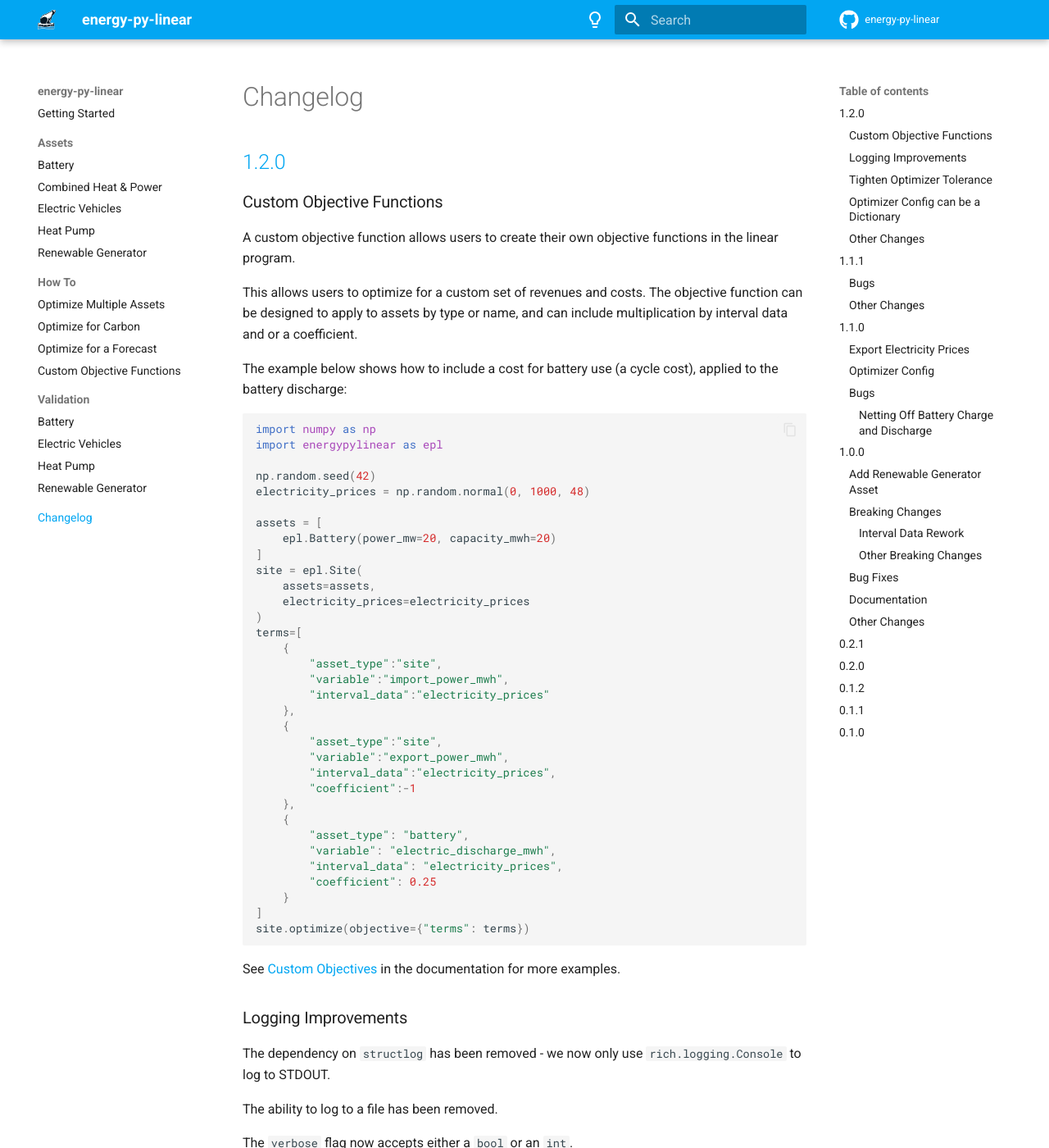
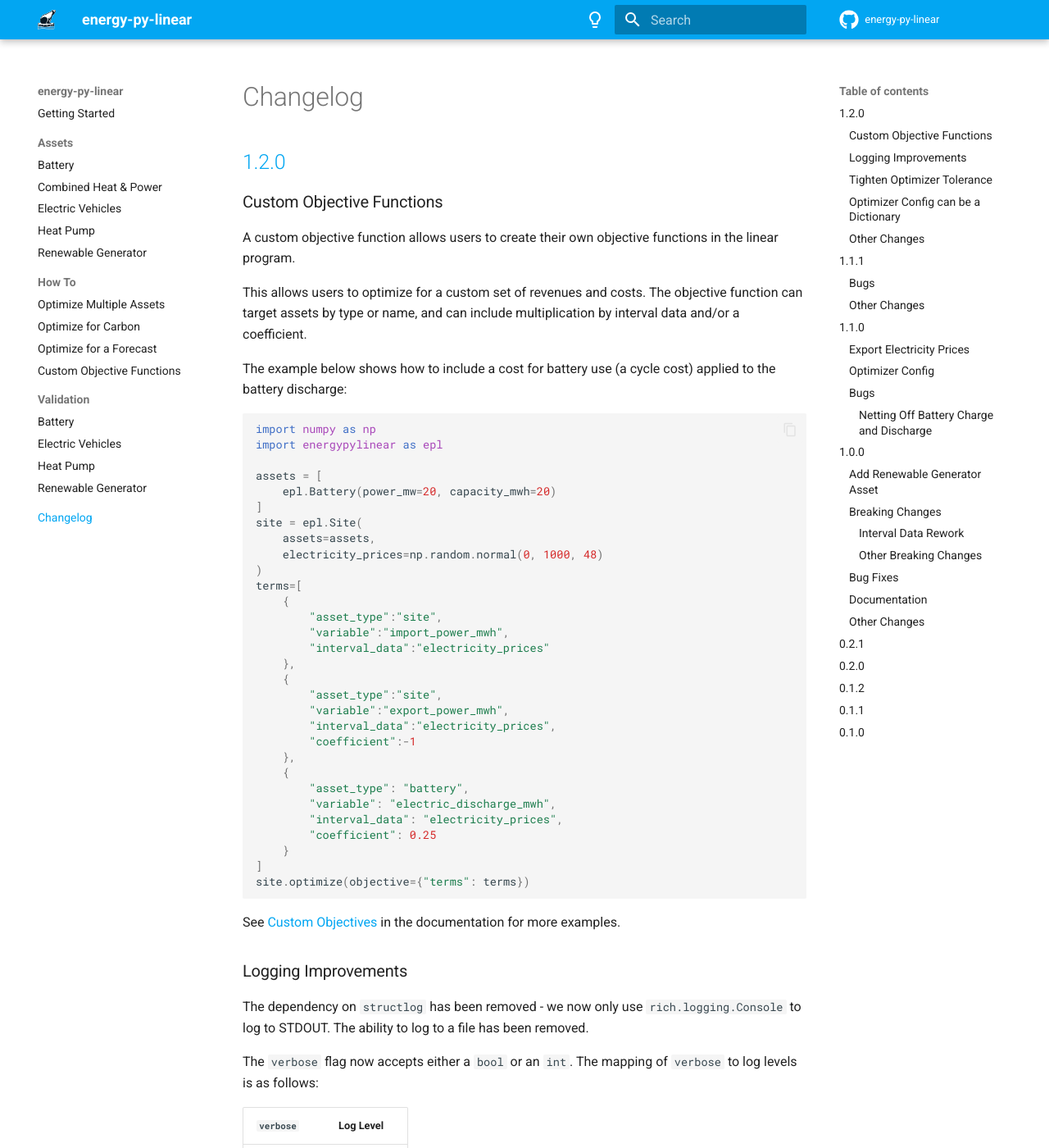
Before and after one commit to ADGEfficiency/energy-py-linear, an MkDocs documentation site: the page built from docs/docs/changelog.md, in a window 1280 px wide and 1400 px high. Shown: the whole window at 82% size. Built offline with MkDocs 1.6.1 and Material for MkDocs 9.7.7, drawn with Linux system fonts in a browser that asks for light colours; comment, search, counter and statistics services are not loaded; the version menu is left out.

Commit message:
docs: changelog fun

````diff
--- a/docs/docs/changelog.md
+++ b/docs/docs/changelog.md
@@ -1,28 +1,25 @@
 # Changelog
 
-## [1.2.0](https://github.com/ADGEfficiency/energy-py-linear/releases/tag/v1.1.0)
+## [1.2.0](https://github.com/ADGEfficiency/energy-py-linear/releases/tag/v1.2.0)
 
 ### Custom Objective Functions
 
 A custom objective function allows users to create their own objective functions in the linear program.
 
-This allows users to optimize for a custom set of revenues and costs. The objective function can be designed to apply to assets by type or name, and can include multiplication by interval data and or a coefficient.
+This allows users to optimize for a custom set of revenues and costs. The objective function can target assets by type or name, and can include multiplication by interval data and/or a coefficient.
 
-The example below shows how to include a cost for battery use (a cycle cost), applied to the battery discharge:
+The example below shows how to include a cost for battery use (a cycle cost) applied to the battery discharge:
 
 ```python
 import numpy as np
 import energypylinear as epl
-
-np.random.seed(42)
-electricity_prices = np.random.normal(0, 1000, 48)
 
 assets = [
     epl.Battery(power_mw=20, capacity_mwh=20)
 ]
 site = epl.Site(
     assets=assets,
-    electricity_prices=electricity_prices
+    electricity_prices=np.random.normal(0, 1000, 48)
 )
 terms=[
     {
@@ -46,17 +43,13 @@
 site.optimize(objective={"terms": terms})
 ```
 
-See [Custom Objectives](https://energypylinear.adgefficiency.com/1.1.1/how-to/custom-objectives/) in the documentation for more examples.
+See [Custom Objectives](https://energypylinear.adgefficiency.com/latest/how-to/custom-objectives/) in the documentation for more examples.
 
 ### Logging Improvements
 
-The dependency on `structlog` has been removed - we now only use `rich.logging.Console` to log to STDOUT.
+The dependency on `structlog` has been removed - we now only use `rich.logging.Console` to log to STDOUT. The ability to log to a file has been removed.
 
-The ability to log to a file has been removed.
-
-The `verbose` flag now accepts either a `bool` or an `int`.
-
-The mapping of `verbose` to log levels is as follows:
+The `verbose` flag now accepts either a `bool` or an `int`. The mapping of `verbose` to log levels is as follows:
 
 | `verbose` | Log Level |
 |-----------|-----------|
@@ -69,9 +62,7 @@
 
 ```python
 import energypylinear as epl
-asset = epl.Battery(
-    electricity_prices=[10, -50, 200, -50, 200],
-)
+asset = epl.Battery(electricity_prices=[10, -50, 200, -50, 200])
 simulation = asset.optimize(verbose=2)
 ```
 
@@ -104,7 +95,7 @@
 
 Plausible analytics added to the documentation.
 
-## [1.1.1](https://github.com/ADGEfficiency/energy-py-linear/releases/tag/v1.1.0)
+## [1.1.1](https://github.com/ADGEfficiency/energy-py-linear/releases/tag/v1.1.1)
 
 ### Bugs
 
````
